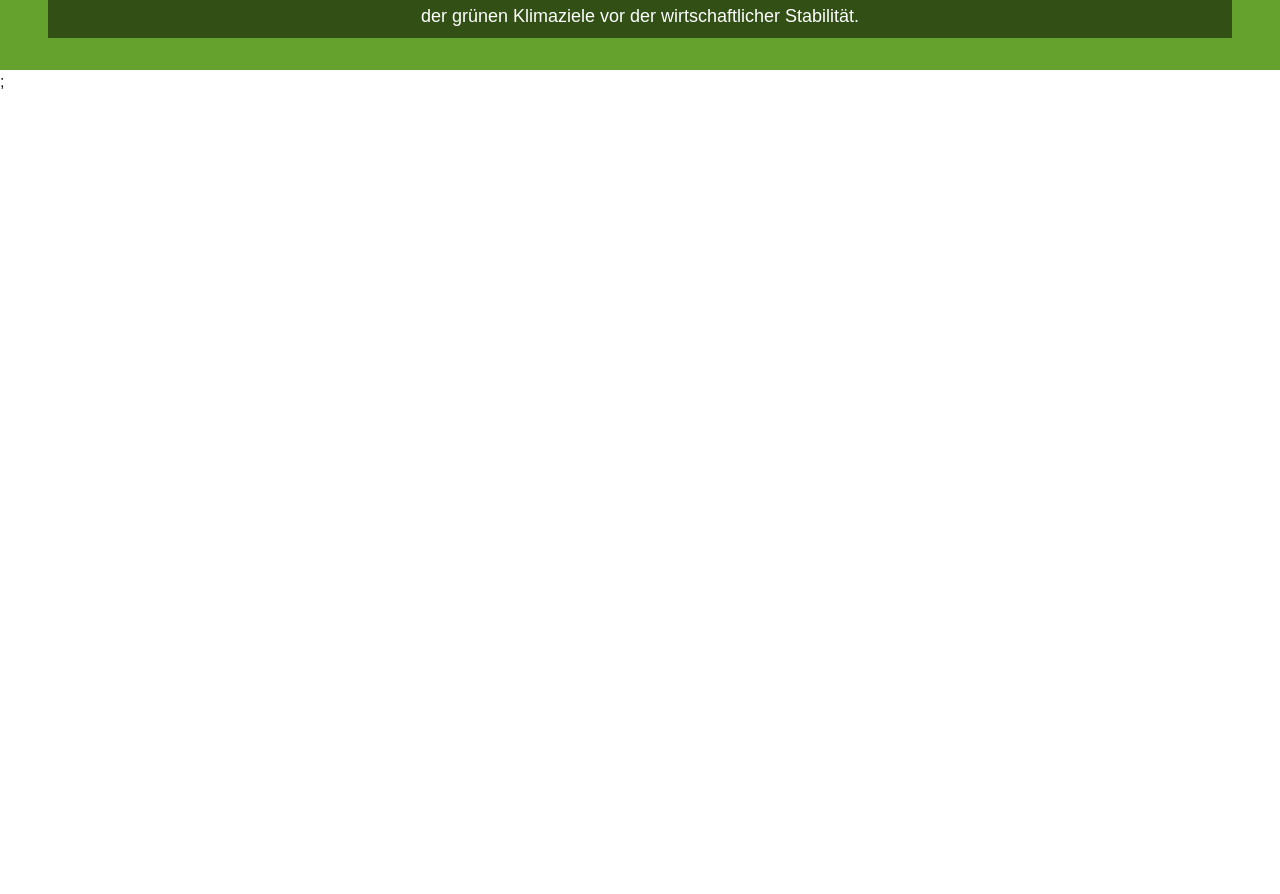
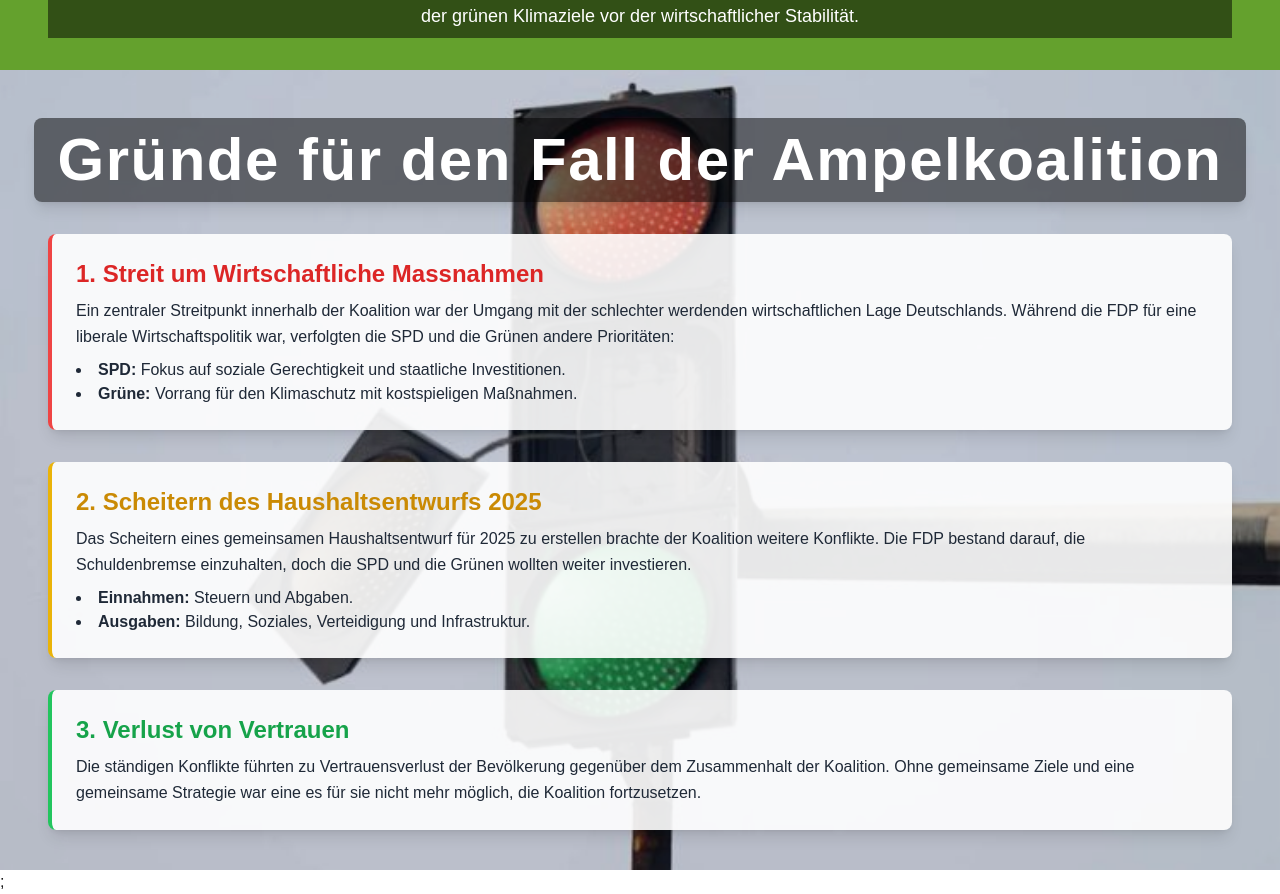
Before and after one commit to De27vin/PaW-Analyse-DE, a Next.js app: page /ampel-koalition in a window 1280 px wide. Shown: the part 1627-2521 px from the top of the page. Before the commit the page ends 1721 px from the top, so only its background shows below. Built offline with nearby package versions, Linux system fonts and the light colour scheme.

Commit message:
change: Add content to ampel-koalition page

```diff
--- a/src/pages/ampel-koalition.js
+++ b/src/pages/ampel-koalition.js
@@ -49,6 +49,7 @@ export default function AmpelKoalitionPage(){
         </section>
 
         <section className="relative w-full h-screen flex grid grid-rows-3">
+
             {/* SPD */}
             <div
                 className="css-spd-hintergrund flex flex-col justify-between items-center text-center flex-1 h-full bg-cover bg-center">
@@ -108,6 +109,65 @@ export default function AmpelKoalitionPage(){
             </div>
         </section>
 
+        <section className="relative w-full min-h-screen bg-gray-900 text-white flex flex-col items-center justify-start">
+            {/* Hintergrundbild */}
+            <div className="absolute inset-0">
+                <Image
+                    src="/images/ampel-koalition-fall-symbolbild.jpg"
+                    alt="Ampelkoalition"
+                    fill
+                    className="object-cover opacity-80"
+                    priority
+                />
+            </div>
+
+            {/* Titel über den Elementen */}
+            <div className="relative z-10 text-center mt-12 mb-8 px-4">
+                <h2 className="text-5xl md:text-6xl font-extrabold text-white tracking-wide bg-black bg-opacity-50 inline-block px-6 py-3 rounded-lg shadow-lg">
+                    Gründe für den Fall der Ampelkoalition
+                </h2>
+            </div>
+
+            {/* Gründe-Container */}
+            <div className="relative z-10 w-full px-4 md:px-12 grid gap-8">
+                {/* Grund 1 */}
+                <div className="bg-white bg-opacity-90 text-gray-800 rounded-lg p-6 shadow-lg border-l-4 border-red-500">
+                    <h3 className="text-2xl font-semibold text-red-600 mb-2">1. Streit um Wirtschaftliche Massnahmen</h3>
+                    <p className="leading-relaxed">
+                        Ein zentraler Streitpunkt innerhalb der Koalition war der Umgang mit der schlechter
+                        werdenden wirtschaftlichen Lage Deutschlands. Während die FDP für eine liberale
+                        Wirtschaftspolitik war, verfolgten die SPD und die Grünen andere Prioritäten:
+                    </p>
+                    <ul className="list-disc list-inside mt-2">
+                        <li><strong>SPD:</strong> Fokus auf soziale Gerechtigkeit und staatliche Investitionen.</li>
+                        <li><strong>Grüne:</strong> Vorrang für den Klimaschutz mit kostspieligen Maßnahmen.</li>
+                    </ul>
+                </div>
+
+                {/* Grund 2 */}
+                <div className="bg-white bg-opacity-90 text-gray-800 rounded-lg p-6 shadow-lg border-l-4 border-yellow-500">
+                    <h3 className="text-2xl font-semibold text-yellow-600 mb-2">2. Scheitern des Haushaltsentwurfs 2025</h3>
+                    <p className="leading-relaxed">
+                        Das Scheitern eines gemeinsamen Haushaltsentwurf für 2025 zu erstellen
+                        brachte der Koalition weitere Konflikte. Die FDP bestand darauf, die Schuldenbremse
+                        einzuhalten, doch die SPD und die Grünen wollten weiter investieren.
+                    </p>
+                    <ul className="list-disc list-inside mt-2">
+                        <li><strong>Einnahmen:</strong> Steuern und Abgaben.</li>
+                        <li><strong>Ausgaben:</strong> Bildung, Soziales, Verteidigung und Infrastruktur.</li>
+                    </ul>
+                </div>
+
+                {/* Grund 3 */}
+                <div className="bg-white bg-opacity-90 text-gray-800 rounded-lg p-6 shadow-lg border-l-4 border-green-500">
+                    <h3 className="text-2xl font-semibold text-green-600 mb-2">3. Verlust von Vertrauen</h3>
+                    <p className="leading-relaxed">
+                        Die ständigen Konflikte führten zu Vertrauensverlust der Bevölkerung gegenüber dem Zusammenhalt der Koalition.
+                        Ohne gemeinsame Ziele und eine gemeinsame Strategie war eine es für sie nicht mehr möglich, die Koalition fortzusetzen.
+                    </p>
+                </div>
+            </div>
+        </section>
         </>
     )
 }
```
